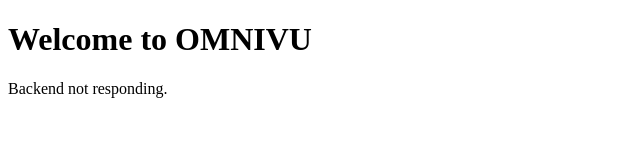
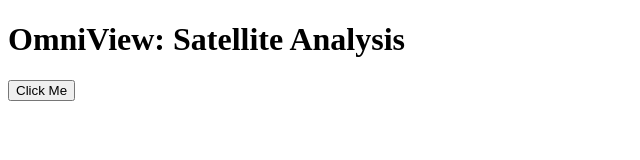
Before and after one commit to Vinit710/OMNIVIEW, an Electron app: page frontend/index.html in a window 1200 px wide. Shown: the whole page, without its empty margins (0-640 px from the left). Drawn offline with Linux system fonts and the light colour scheme; no server answers.

Commit message:
packaged version with button

```diff
--- a/frontend/index.html
+++ b/frontend/index.html
@@ -1,11 +1,14 @@
 <!DOCTYPE html>
 <html>
 <head>
-  <title>OMNIVU Dashboard</title>
+  <meta charset="UTF-8">
+  <title>OmniView</title>
 </head>
 <body>
-  <h1>Welcome to OMNIVU</h1>
-  <p id="status">Checking backend status...</p>
+  <h1>OmniView: Satellite Analysis</h1>
+
+  <button id="myButton">Click Me</button>
+  <p id="output"></p>
 
   <script src="renderer.js"></script>
 </body>
--- a/frontend/package.json
+++ b/frontend/package.json
@@ -5,6 +5,7 @@
   "main": "main.js",
   "scripts": {
     "start": "electron .",
+    "build": "electron-packager . omniview --platform=win32 --arch=x64  --overwrite",
     "test": "echo \"Error: no test specified\" && exit 1"
   },
   "keywords": [],
--- a/frontend/renderer.js
+++ b/frontend/renderer.js
@@ -7,3 +7,8 @@
     document.getElementById("status").innerText = "Backend not responding.";
     console.error(err);
   });
+
+
+document.getElementById('myButton').addEventListener('click', () => {
+  document.getElementById('output').innerText = "Initial version Working!";
+});
--- /dev/null
+++ b/package.json
@@ -0,0 +1,5 @@
+{
+  "devDependencies": {
+    "electron-packager": "^17.1.2"
+  }
+}
```
Also changed, not shown: 2 other files.
